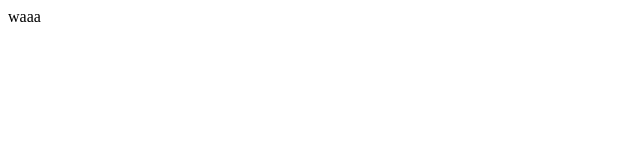
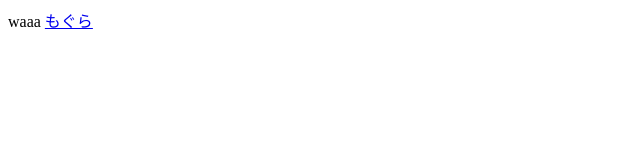
Before and after one commit to siawaseok3/games, a plain HTML site: page index.html in a window 1280 px wide. Shown: the full height of the page, 0-640 px from the left. Drawn offline with Linux system fonts and the light colour scheme.

Commit message:
Update index.html

```diff
--- a/index.html
+++ b/index.html
@@ -7,5 +7,6 @@
 </head>
 <body>
 waaa
+  <a href="/mole-game">もぐら</a>
 </body>
 </html>
```
